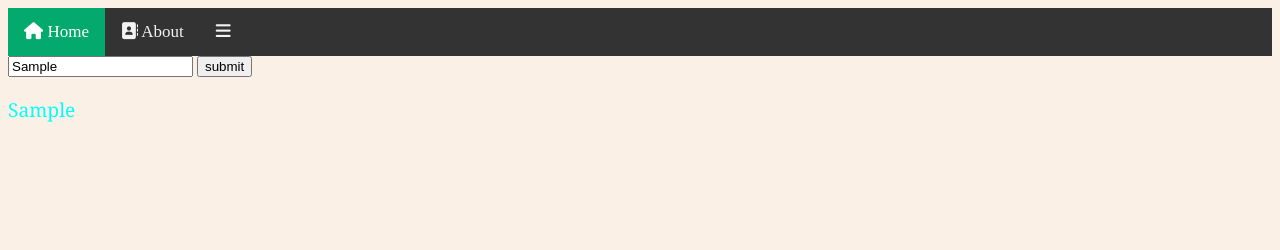
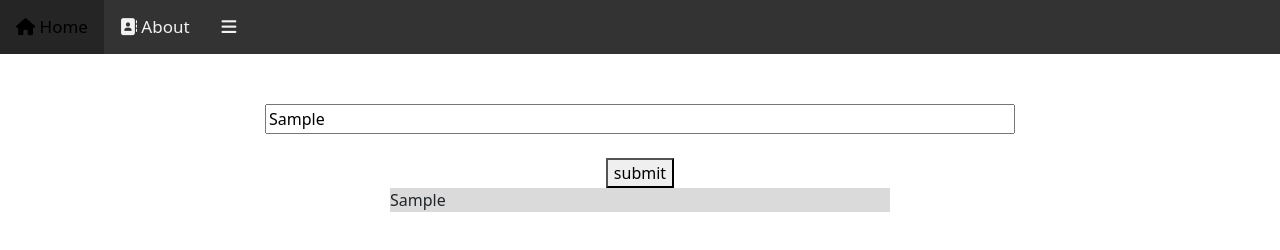
Before and after one commit to adnx26/TinoNews, a plain HTML site: page templates/home.html in a window 1280 px wide. Both pictures are taken after typing "Sample" into the empty fields and a click on the button "submit". Drawn offline with nearby package versions, Linux system fonts and the light colour scheme.

Commit message:
Refined homepage
Centered all element
imported bootstrap to simplify css
cleaned up code

```diff
--- a/staticFiles/home.css
+++ b/staticFiles/home.css
@@ -1,9 +1,3 @@
-/*body {background-color: powderblue;}
-h1   {color: blue;}
-p    {color: red;}*/
-body {
-    background: Linen;
-    }
 
   h1 {
     font-family: Verdana, Geneva, sans-serif;
@@ -16,7 +10,7 @@ body {
   p {
     font-family: Georgia, serif;
     font-size: 1.2em;
-    color: rgb(0, 255, 255);
+    color: rgb(0, 0, 0);
     }
     .topnav {
       overflow: hidden;
@@ -59,4 +53,19 @@ body {
         display: block;
         text-align: left;
       }
+
+
     }
+
+    .input{
+      padding-top: 50px;
+    }
+
+    input{
+      width: 750px;
+    }
+
+    #out{
+      background-color: #dadada;
+      width: 500px;
+    }
--- a/templates/home.html
+++ b/templates/home.html
@@ -2,33 +2,49 @@
 <html>
     <head>
         <title>Tino Tutors</title>
+        <link href="https://cdn.jsdelivr.net/npm/bootstrap@5.0.2/dist/css/bootstrap.min.css" rel="stylesheet" integrity="sha384-EVSTQN3/azprG1Anm3QDgpJLIm9Nao0Yz1ztcQTwFspd3yD65VohhpuuCOmLASjC" crossorigin="anonymous">
         <link rel="stylesheet" href="/staticFiles/home.css">
         <script src="https://kit.fontawesome.com/346dc8b92a.js" crossorigin="anonymous"></script>
     </head>
 
 <script type="text/javascript">
-    function submit()
-    {
+    function submit(){
+
         console.log("ran");
-       var question = document.getElementById("questionBox").value;
-       var temp = document.getElementById("thread").value;
-       document.getElementById('thread').textContent = question + "\r\n" + document.getElementById("thread").textContent;
+        var question = document.getElementById("questionBox").value;
+
+        finalQuestionbox(question);
+
+    }
+
+    function finalQuestionbox(q){
+        var element = document.createElement("div");
+        element.appendChild(document.createTextNode(q));
+        element.id = "out";
+        document.getElementById('questions').appendChild(element);
     }
 </script>
 
 <body>
 
+    <!--NAVBAR-->
     <div class="topnav">
         <a class="active" href="/"><i class="fa-solid fa-house"></i>  Home</a>
         <a href="/form"><i class="fa-solid fa-address-book"></i>  About</a>
         <a href="javascript:void(0);" class="icon" onclick="myFunction()">
             <i class="fa fa-bars"></i>
           </a>
-      </div>
+    </div>
 
-    <INPUT TYPE="text" id="questionBox" value=""/>
-    <button onclick="submit();">submit</button>
+    <!--INPUT QUESTION BOX-->
+    <div class = "input d-flex flex-column align-items-center justify-content-center">
+        <INPUT TYPE="text" id="questionBox" value="" placeholder="Enter Question Here: "><br>
+        <button onclick="submit();">submit</button>
+    </div>
 
-    <p id="thread"></p>
+    <!--OUTPUT BOX/WHERE YOU SEE QUESTIONS-->
+    <div id="questions" class="d-flex flex-column align-items-center justify-content-center"></div>
+
+
 </body>
 </html>
```
